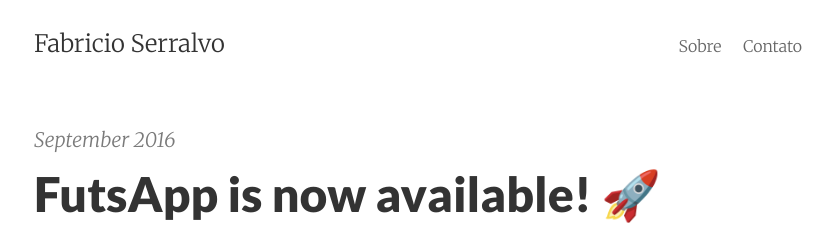
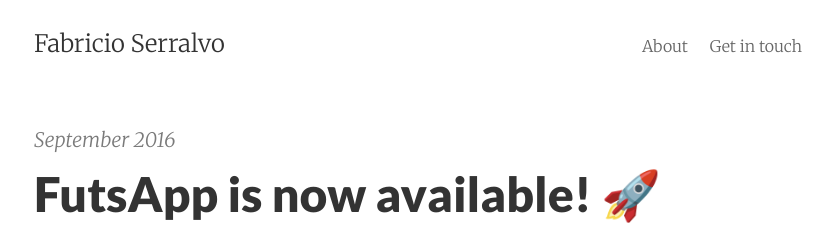
Before and after one commit to serralvo/serralvo.github.io, a Jekyll site: the page built from index.html, in a window 1280 px wide. Shown: the top 229 px of the page, without its empty margins (222-1055 px from the left). Built offline with Jekyll 4.4.1, drawn with Linux system fonts in a browser that asks for light colours; the list of posts is cut into pages by our own code.

Commit message:
Update navigation.html

```diff
--- a/_includes/navigation.html
+++ b/_includes/navigation.html
@@ -1,2 +1,2 @@
-<a href="{{ site.baseurl }}/about/">Sobre</a>
-<a href="{{ site.baseurl }}/contact/">Contato</a>
+<a href="{{ site.baseurl }}/about/">About</a>
+<a href="{{ site.baseurl }}/contact/">Get in touch</a>
```
